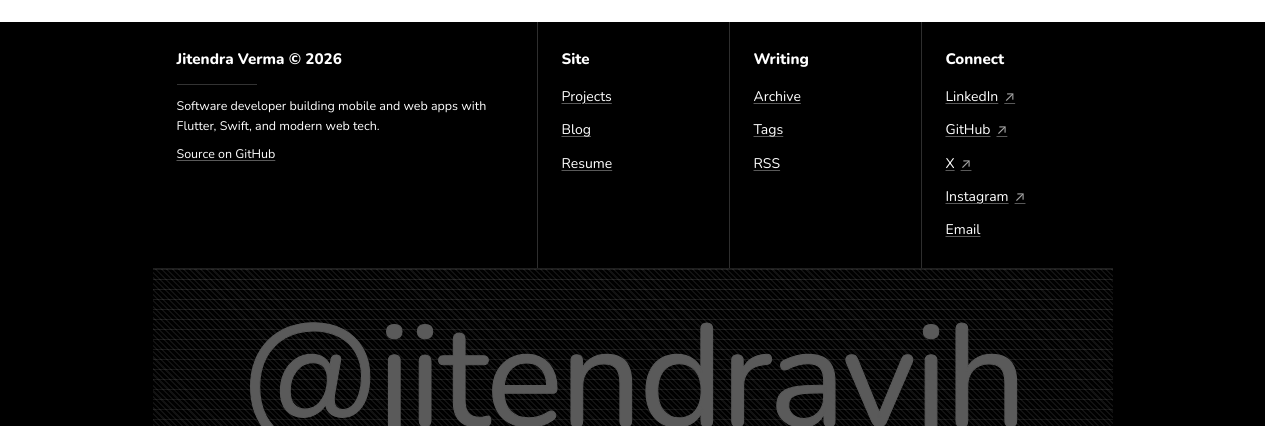
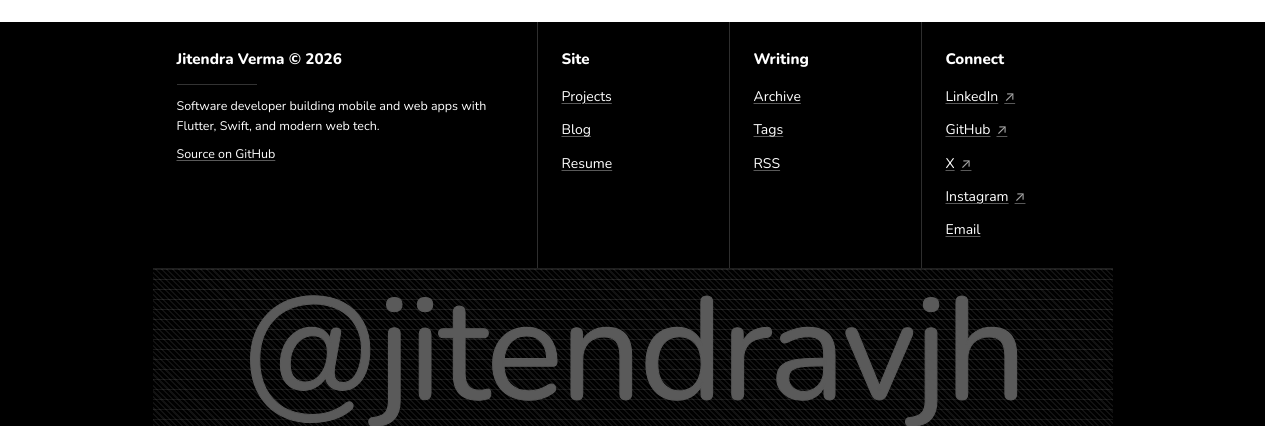
Before and after one commit to jitendravjh/jitendravjh.github.io, an Astro site: page / in a window 1280 px wide. Shown: the part 3773-4199 px from the top of the page. Built offline with nearby package versions, Linux system fonts and the light colour scheme; Astro itself is replaced by a stand-in of ours; some packages are replaced by stand-ins of ours; a web font is replaced by a local one.

Commit message:
Stop the footer wordmark being cut off below the baseline

```diff
--- a/src/components/Footer.astro
+++ b/src/components/Footer.astro
@@ -1,7 +1,6 @@
 ---
 import Band from './Band.astro';
 import Icon from './Icon.astro';
-import Search from './Search.astro';
 import { CV_PDF, CV_URL, FOOTER_CREDIT, SOCIAL_LINKS } from '../consts';
 import { url } from '../utils/paths';
 
@@ -51,14 +50,13 @@ const year = new Date().getFullYear();
 	</div>
 	<div class="engrave" aria-hidden="true">
 		<div class="engrave-art">
-			<svg viewBox="0 0 1026 190" fill="none">
+			<svg viewBox="0 30 1026 149" fill="none">
 				<text x="513" y="147" text-anchor="middle">@jitendravjh</text>
 			</svg>
 		</div>
 	</div>
 </Band>
 
-<Search />
 
 <dialog id="author-modal" class="author-modal" aria-labelledby="modal-name">
 	<button class="icon-btn close" type="button" data-close aria-label="Close"><Icon name="close" /></button>
```
